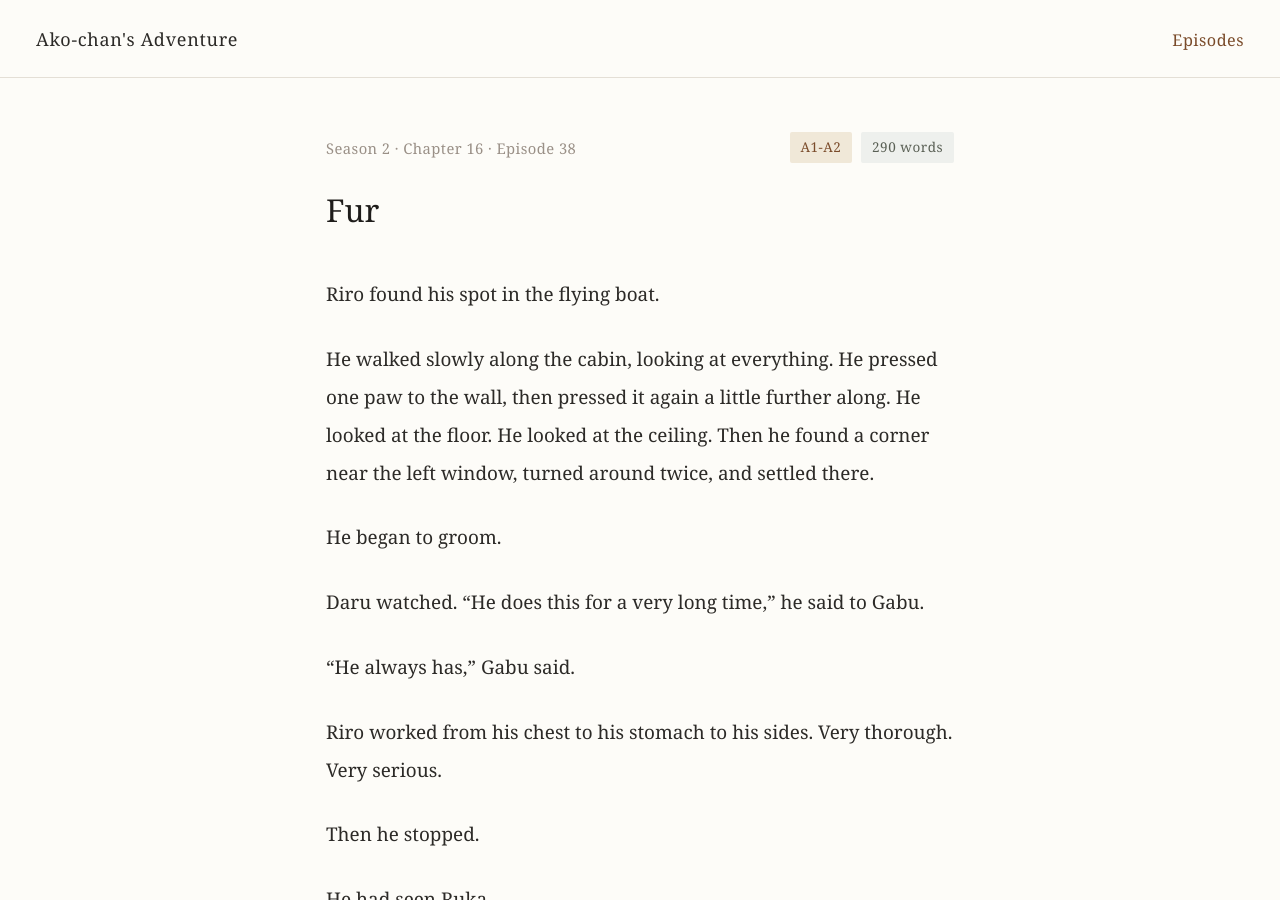
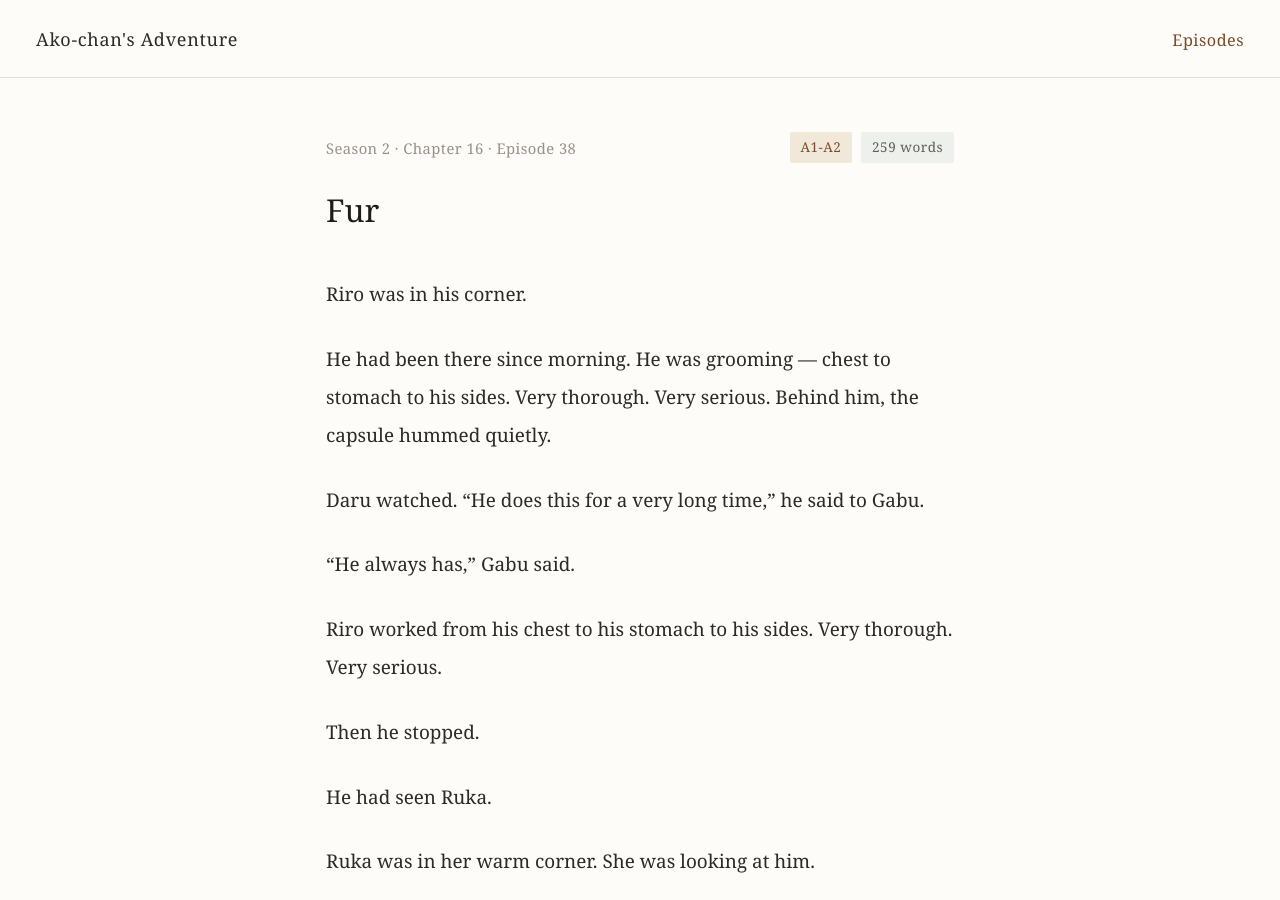
Before and after one commit to morisaki-yuichi/ako-chans-adventure, a Jekyll site: the page built from season2/chapter16/ep038.md, in a window 1280 px wide and 900 px high. Built offline with Jekyll 4.4.1, drawn with Linux system fonts in a browser that asks for light colours.

Commit message:
Fix Ep38 — opening now consistent with Ep37 (Riro already in his corner)

```diff
--- a/season2/chapter16/ep038.md
+++ b/season2/chapter16/ep038.md
@@ -5,18 +5,16 @@ season: 2
 chapter: 16
 episode: 38
 level: A1-A2
-word_count: 290
+word_count: 259
 story_day: 36
 prev_ep: /season2/chapter16/ep037/
 next_ep: /season2/chapter16/ep039/
 permalink: /season2/chapter16/ep038/
 ---
 
-Riro found his spot in the flying boat.
+Riro was in his corner.
 
-He walked slowly along the cabin, looking at everything. He pressed one paw to the wall, then pressed it again a little further along. He looked at the floor. He looked at the ceiling. Then he found a corner near the left window, turned around twice, and settled there.
-
-He began to groom.
+He had been there since morning. He was grooming — chest to stomach to his sides. Very thorough. Very serious. Behind him, the capsule hummed quietly.
 
 Daru watched. "He does this for a very long time," he said to Gabu.
 
```
